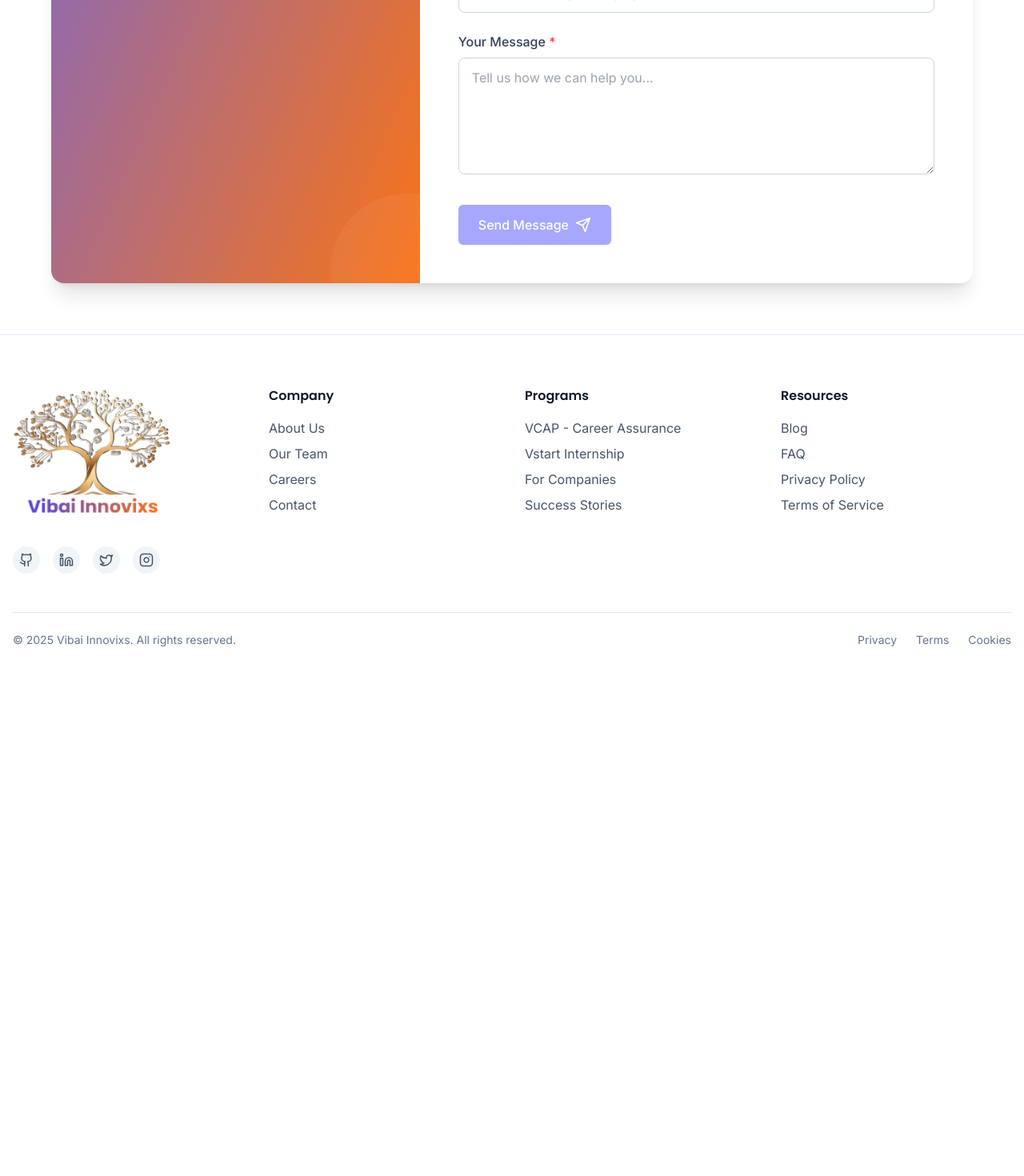
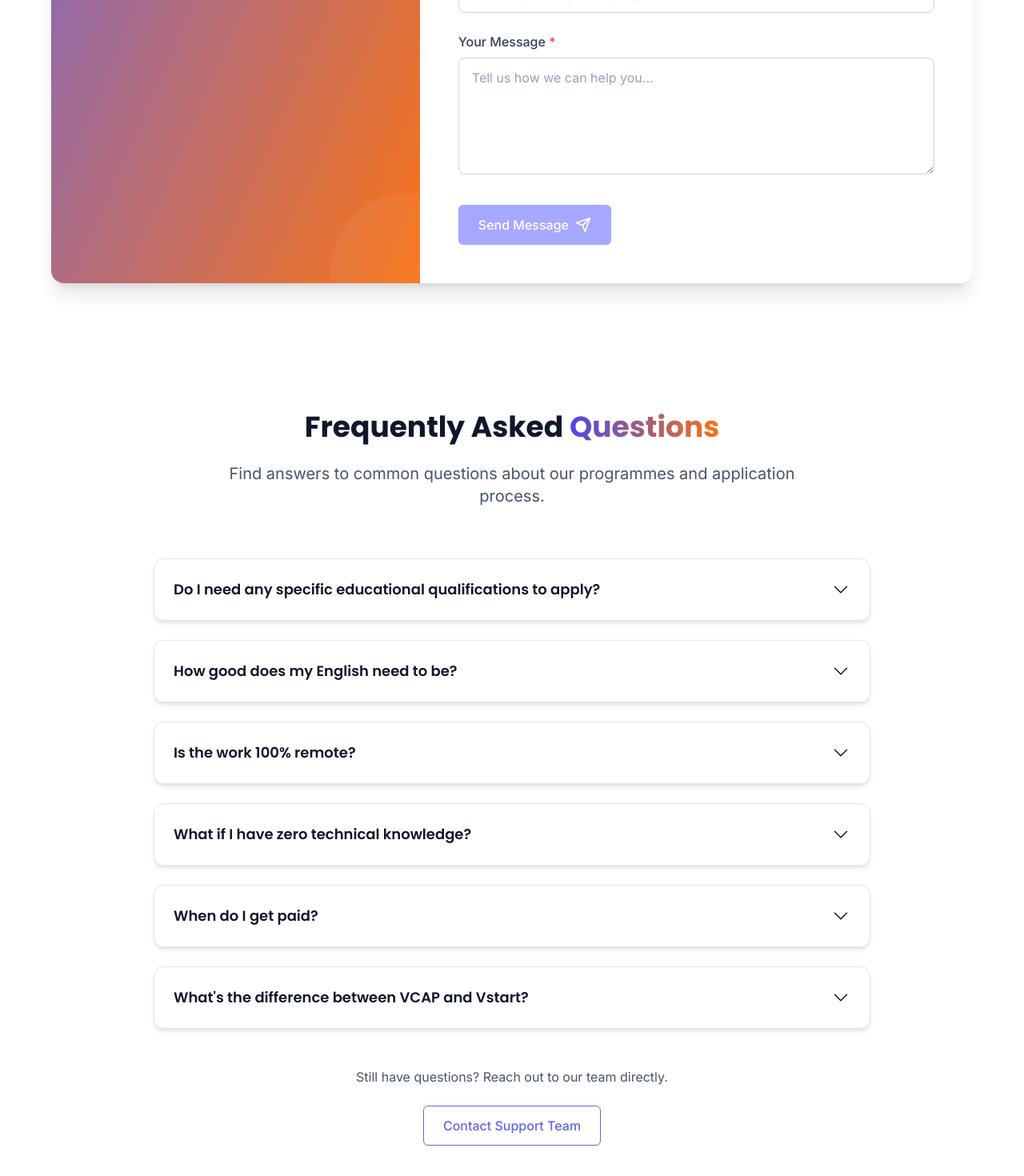
Before and after one commit to contactvibai/vibai, a React (Vite) app: page /contact in a window 1280 px wide. Shown: the part 1304-2774 px from the top of the page at 80% size. Before the commit the page ends 2138 px from the top, so only its background shows below. Built offline with nearby package versions, Linux system fonts and the light colour scheme.

Commit message:
faqadded

```diff
--- a/src/pages/Contact.tsx
+++ b/src/pages/Contact.tsx
@@ -99,7 +99,7 @@ const Contact: React.FC = () => {
 
       try {
           await emailjs.send(
-              "service_nzifwpj",
+              "service_ut0w2ag",
               "template_d2jx9js",
               templateParams,
               "G6YX_DEesHB3zRrWa"
@@ -238,7 +238,6 @@ const Contact: React.FC = () => {
     { value: 'other', label: 'Other Inquiry' }
   ];
 
-  // Reordered the form fields
   const formFields = [
     { name: 'name', label: 'Your Name', type: 'text', placeholder: 'Enter your full name', required: true },
     { name: 'phone', label: 'Phone Number', type: 'tel', placeholder: '919876543210', required: false },
@@ -254,6 +253,7 @@ const Contact: React.FC = () => {
     <>
       <div id="recaptcha-container"></div> {/* Firebase reCAPTCHA container */}
       <section id="hero" className="py-20 md:py-28 relative overflow-hidden">
+        {/* ... Hero Section JSX remains the same ... */}
         <div className="container mx-auto px-4">
           <div className="max-w-4xl mx-auto text-center">
             <AnimatedSection delay={0.1} direction="up">
@@ -337,13 +337,15 @@ const Contact: React.FC = () => {
 
                   <form onSubmit={handleSubmit} className="space-y-6">
                     {formFields.map((field) => {
-                      // Conditional rendering for special fields with OTP
+                      const baseClasses = "w-full px-4 py-3 border rounded-lg bg-white dark:bg-dark-800 text-dark-900 dark:text-white border-dark-300 dark:border-dark-700 placeholder-dark-400 focus:ring-2 focus:ring-primary-500 focus:border-primary-500";
+                      const autofillClasses = "dark:autofill:bg-dark-800 dark:autofill:text-white";
+
                       if (field.name === 'email') {
                         return (
                           <div key={field.name}>
                               <label htmlFor="email" className="block text-dark-700 dark:text-dark-300 font-medium mb-2">Email Address <span className="text-error-500">*</span></label>
                               <div className="flex items-center space-x-2">
-                                  <input type="email" id="email" name="email" value={formData.email} onChange={handleChange} placeholder="your.email@example.com" required disabled={emailOtpSent || isEmailVerified} className="w-full px-4 py-3 border rounded-lg disabled:bg-gray-100 dark:disabled:bg-dark-800" />
+                                  <input type="email" id="email" name="email" value={formData.email} onChange={handleChange} placeholder="your.email@example.com" required disabled={emailOtpSent || isEmailVerified} className={`${baseClasses} ${autofillClasses} disabled:bg-gray-100 dark:disabled:bg-dark-800`} />
                                   {!isEmailVerified ? (
                                       <button type="button" onClick={handleSendEmailOtp} disabled={emailOtpSent} className="px-4 py-3 bg-gray-200 dark:bg-dark-700 rounded-lg disabled:opacity-50 whitespace-nowrap">Send OTP</button>
                                   ) : (
@@ -359,7 +361,7 @@ const Contact: React.FC = () => {
                                   <div className='mt-4'>
                                       <label htmlFor="emailOtp" className="block font-medium mb-2">Enter Email OTP</label>
                                       <div className="flex items-center space-x-2">
-                                          <input type="text" id="emailOtp" value={emailOtp} onChange={(e) => setEmailOtp(e.target.value)} placeholder="6-digit code" className="w-full px-4 py-3 border rounded-lg" />
+                                          <input type="text" id="emailOtp" value={emailOtp} onChange={(e) => setEmailOtp(e.target.value)} placeholder="6-digit code" className={`${baseClasses} ${autofillClasses}`} />
                                           <button type="button" onClick={handleVerifyEmailOtp} className="px-4 py-3 bg-primary-500 text-white rounded-lg whitespace-nowrap">Verify</button>
                                       </div>
                                   </div>
@@ -372,7 +374,7 @@ const Contact: React.FC = () => {
                            <div key={field.name}>
                               <label htmlFor="phone" className="block text-dark-700 dark:text-dark-300 font-medium mb-2">Phone Number</label>
                               <div className="flex items-center space-x-2">
-                                  <input type="tel" id="phone" name="phone" value={formData.phone} onChange={handleChange} placeholder="919876543210" disabled={phoneOtpSent || isPhoneVerified} className="w-full px-4 py-3 border border-dark-300 dark:border-dark-700 rounded-lg disabled:bg-gray-100 dark:disabled:bg-dark-800" />
+                                  <input type="tel" id="phone" name="phone" value={formData.phone} onChange={handleChange} placeholder="919876543210" disabled={phoneOtpSent || isPhoneVerified} className={`${baseClasses} ${autofillClasses} disabled:bg-gray-100 dark:disabled:bg-dark-800`} />
                                   {!isPhoneVerified ? (
                                       <button type="button" onClick={handleSendPhoneOtp} disabled={phoneOtpSent} className="px-4 py-3 bg-gray-200 dark:bg-dark-700 rounded-lg disabled:opacity-50 whitespace-nowrap">Send OTP</button>
                                   ) : (
@@ -388,7 +390,7 @@ const Contact: React.FC = () => {
                                   <div className='mt-4'>
                                       <label htmlFor="phoneOtp" className="block font-medium mb-2">Enter Phone OTP</label>
                                       <div className="flex items-center space-x-2">
-                                          <input type="text" id="phoneOtp" value={phoneOtp} onChange={(e) => setPhoneOtp(e.target.value)} placeholder="6-digit code" className="w-full px-4 py-3 border rounded-lg" />
+                                          <input type="text" id="phoneOtp" value={phoneOtp} onChange={(e) => setPhoneOtp(e.target.value)} placeholder="6-digit code" className={`${baseClasses} ${autofillClasses}`} />
                                           <button type="button" onClick={handleVerifyPhoneOtp} className="px-4 py-3 bg-primary-500 text-white rounded-lg whitespace-nowrap">Verify</button>
                                       </div>
                                   </div>
@@ -407,13 +409,13 @@ const Contact: React.FC = () => {
                                 id={field.name} name={field.name} value={formData[field.name as keyof typeof formData]}
                                 onChange={handleChange} placeholder={field.placeholder} required={field.required}
                                 rows={5}
-                                className="w-full px-4 py-3 border border-dark-300 dark:border-dark-700 rounded-lg"
+                                className={`${baseClasses} ${autofillClasses}`}
                             />
                             ) : field.type === 'select' ? (
                             <select
                                 id={field.name} name={field.name} value={formData[field.name as keyof typeof formData]}
                                 onChange={handleChange} required={field.required}
-                                className="w-full px-4 py-3 border border-dark-300 dark:border-dark-700 rounded-lg"
+                                className={`${baseClasses}`}
                             >
                                 {field.options?.map((option) => (
                                 <option key={option.value} value={option.value}>{option.label}</option>
@@ -423,7 +425,7 @@ const Contact: React.FC = () => {
                               <input
                                   type={field.type} id={field.name} name={field.name} value={formData[field.name as keyof typeof formData]}
                                   onChange={handleChange} placeholder={field.placeholder} required={field.required}
-                                  className="w-full px-4 py-3 border border-dark-300 dark:border-dark-700 rounded-lg"
+                                  className={`${baseClasses} ${autofillClasses}`}
                               />
                             )}
                         </div>
@@ -452,7 +454,66 @@ const Contact: React.FC = () => {
         </div>
       </section>
 
-      {/* ... FAQ Section JSX remains the same ... */}
+      {/* --- Restored FAQ Section --- */}
+      <section id="faq"  className="py-16 md:py-24 relative">
+        <div className="container mx-auto px-4">
+          <AnimatedSection delay={0.1} direction="up" className="text-center mb-16">
+            <h2 className="text-3xl md:text-4xl font-display font-bold mb-6">
+              Frequently Asked <span className="text-gradient">Questions</span>
+            </h2>
+            <p className="text-xl text-dark-600 dark:text-dark-300 max-w-3xl mx-auto">
+              Find answers to common questions about our programmes and application process.
+            </p>
+          </AnimatedSection>
+
+          <div className="max-w-4xl mx-auto space-y-6">
+            {[
+              { question: "Do I need any specific educational qualifications to apply?", answer: "We don’t require any specific degrees. If you have the aptitude, passion, and a minimum of 15 years of basic education, you’re eligible — no formal qualifications needed." },
+              { question: "How good does my English need to be?", answer: "You don't need to be fluent in English. Basic communication skills are enough, and you can work and learn in your preferred language." },
+              { question: "Is the work 100% remote?", answer: "Yes, all our positions are fully remote. You can work from anywhere in India with a stable internet connection." },
+              { question: "What if I have zero technical knowledge?", answer: "We look for aptitude and learning ability rather than existing knowledge. Our comprehensive training will teach you everything you need to succeed." },
+              { question: "When do I get paid?", answer: "You start receiving your salary (₹15,000/month for VCAP or ₹4,000/month for Vstart internships) from the very first month, not after training." },
+              { question: "What's the difference between VCAP and Vstart?", answer: "VCAP is our full-time Career Assurance Programme for freshers (₹15,000/month), while Vstart is our part-time Internship Programme for college students (₹4,000/month)." }
+            ].map((faq, index) => (
+              <AnimatedSection
+                key={index}
+                delay={0.2 + index * 0.1}
+                className="bg-white dark:bg-dark-900 rounded-xl p-6 shadow-md dark:shadow-dark-900/20 border border-dark-200 dark:border-dark-700"
+              >
+                <details className="group">
+                  <summary className="flex justify-between items-center font-display text-lg font-semibold cursor-pointer list-none">
+                    {faq.question}
+                    <span className="transition group-open:rotate-180">
+                      <svg
+                        xmlns="http://www.w3.org/2000/svg"
+                        fill="none"
+                        viewBox="0 0 24 24"
+                        strokeWidth={1.5}
+                        stroke="currentColor"
+                        className="w-6 h-6"
+                      >
+                        <path strokeLinecap="round" strokeLinejoin="round" d="M19.5 8.25l-7.5 7.5-7.5-7.5" />
+                      </svg>
+                    </span>
+                  </summary>
+                  <div className="mt-4 text-dark-600 dark:text-dark-300">
+                    {faq.answer}
+                  </div>
+                </details>
+              </AnimatedSection>
+            ))}
+          </div>
+
+          <AnimatedSection delay={0.6} direction="up" className="text-center mt-12">
+            <p className="text-dark-600 dark:text-dark-300 mb-6">
+              Still have questions? Reach out to our team directly.
+            </p>
+            <a href="#form" className="inline-block px-6 py-3 border border-primary-500 text-primary-500 font-medium rounded-md hover:bg-primary-500 hover:text-white transition-colors duration-300">
+              Contact Support Team
+            </a>
+          </AnimatedSection>
+        </div>
+      </section>
     </>
   );
 };
```
